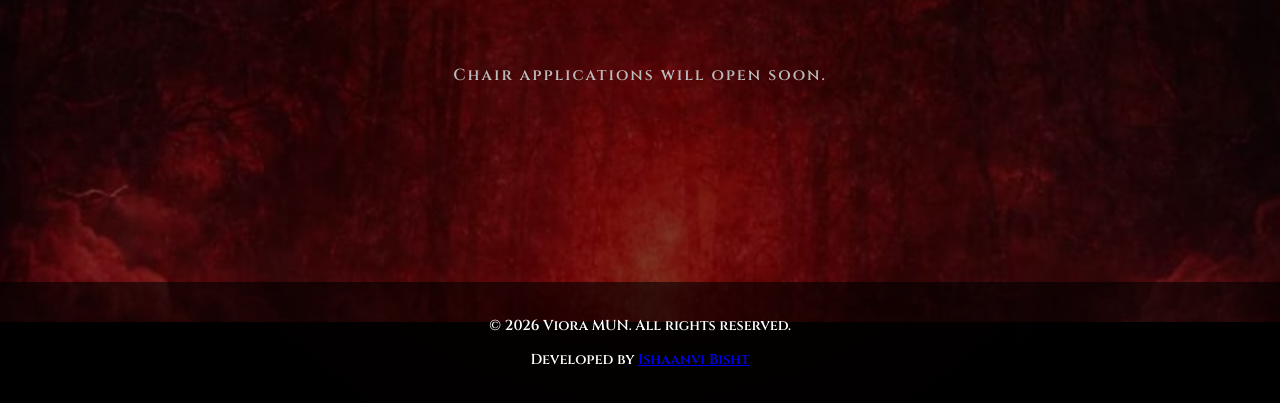
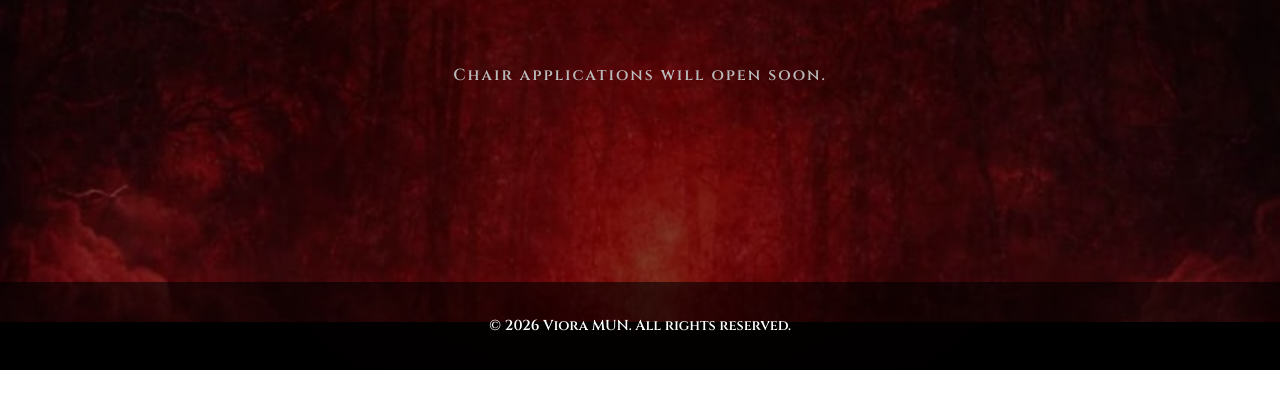
Before and after one commit to IshaanviBisht/viora-mun, a plain HTML site: page chair.html in a window 1280 px wide. Shown: the part 478-881 px from the top of the page. After the commit the page ends 848 px from the top, so only its background shows below. Drawn offline with Linux system fonts and the light colour scheme.

Commit message:
removed name

```diff
--- a/chair.html
+++ b/chair.html
@@ -26,7 +26,6 @@
 
     <footer>
         <p>© 2026 Viora MUN. All rights reserved.</p>
-        <p>Developed by <a href="https://www.linkedin.com/in/ishaanvi-bisht-1407J/" target="_blank">Ishaanvi Bisht</a></p>
     </footer>
 </body>
 </html>
```
Also changed, not shown: del.html (+0 -1 lines), index.html (+0 -1 lines), sec.html (+0 -1 lines).
